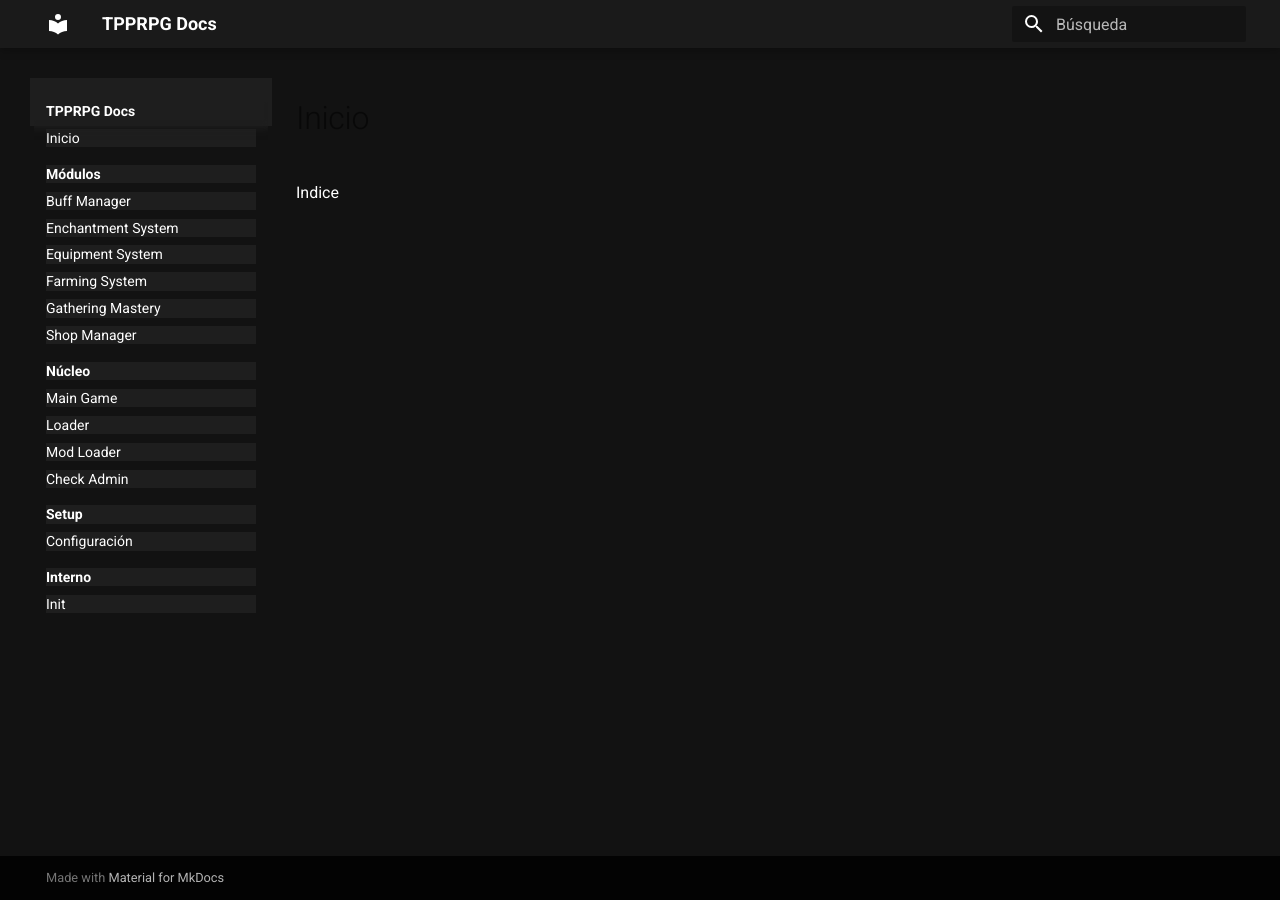
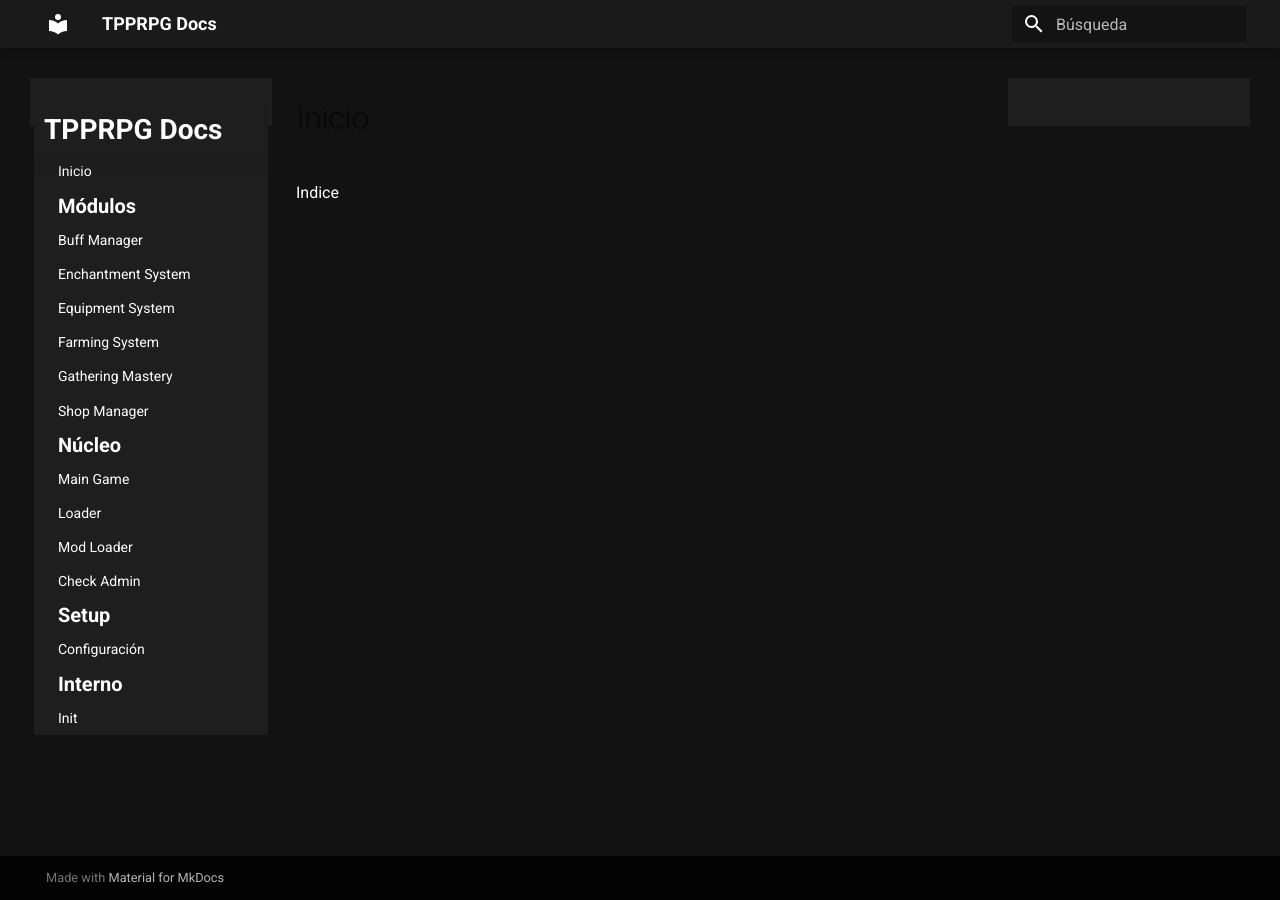
Before and after one commit to finixtavh/tpprgdocs, an MkDocs documentation site: the page built from docs/index.md, in a window 1280 px wide. Built offline with MkDocs 1.6.1 and Material for MkDocs 9.7.7, drawn with Linux system fonts in a browser that asks for light colours.

Commit message:
few fixes

```diff
--- a/docs/css/style.css
+++ b/docs/css/style.css
@@ -1,3 +1,4 @@
+ /* Default Background */
 :root {
     --md-default-bg-color: #1e1e1e
 }
@@ -11,26 +12,16 @@
     color: #ffffff;
 }
 
-
-
 .md-header {
     background-color: #1a1a1a;
 }
-
-
 
 .md-sidebar--primary {
     background-color: #1e1e1e;
 }
 
-
 .md-nav__title {
     background: #1e1e1e !important;
-    color: #ffffff !important;
-}
-
-.md-nav__link {
-    background-color: #1e1e1e;
     color: #ffffff !important;
 }
 
@@ -72,3 +63,48 @@
 .md-typeset td {
     background-color: #2a2a2a;
 }
+
+/*  */
+.md-nav__item {
+    padding: 0;
+    margin: 0;
+}
+
+.md-nav__link {
+    background-color: #1e1e1e;
+    color: #ffffff !important;
+    margin: 0 !important;
+    padding: 0.4rem 0.6rem !important;
+}
+
+/* Sidebar sin gaps */
+.md-sidebar__scrollwrap {
+    background-color: #1e1e1e;
+}
+
+/* Tabla de contenidos (TOC derecha) */
+.md-sidebar--secondary {
+    background-color: #1e1e1e;
+}
+
+.md-nav--secondary .md-nav__link {
+    background-color: #1e1e1e;
+    padding: 0.3rem 0.6rem !important;
+    margin: 0 !important;
+}
+
+/* Títulos de sección */
+.md-nav__title {
+    background: #1e1e1e !important;
+    color: #ffffff !important;
+    margin: 0 !important;
+    font-size: 1.4rem !important;  /* Ajusta a tu gusto */
+    font-weight: 700 !important;
+    padding: 0.5rem 0.5rem 0.3rem 0.5rem
+}
+
+.md-nav__item--section > .md-nav__link {
+    font-size: 1.0rem !important;    /* Tamaño del texto, ajusta a tu gusto */
+    font-weight: 700 !important;   /* Grosor: 400=normal, 700=bold */
+    padding: 0.2rem 0.6rem !important;
+}
```
Also changed, not shown: site/css/style.css, site/index.html, site/search/search_index.json.
